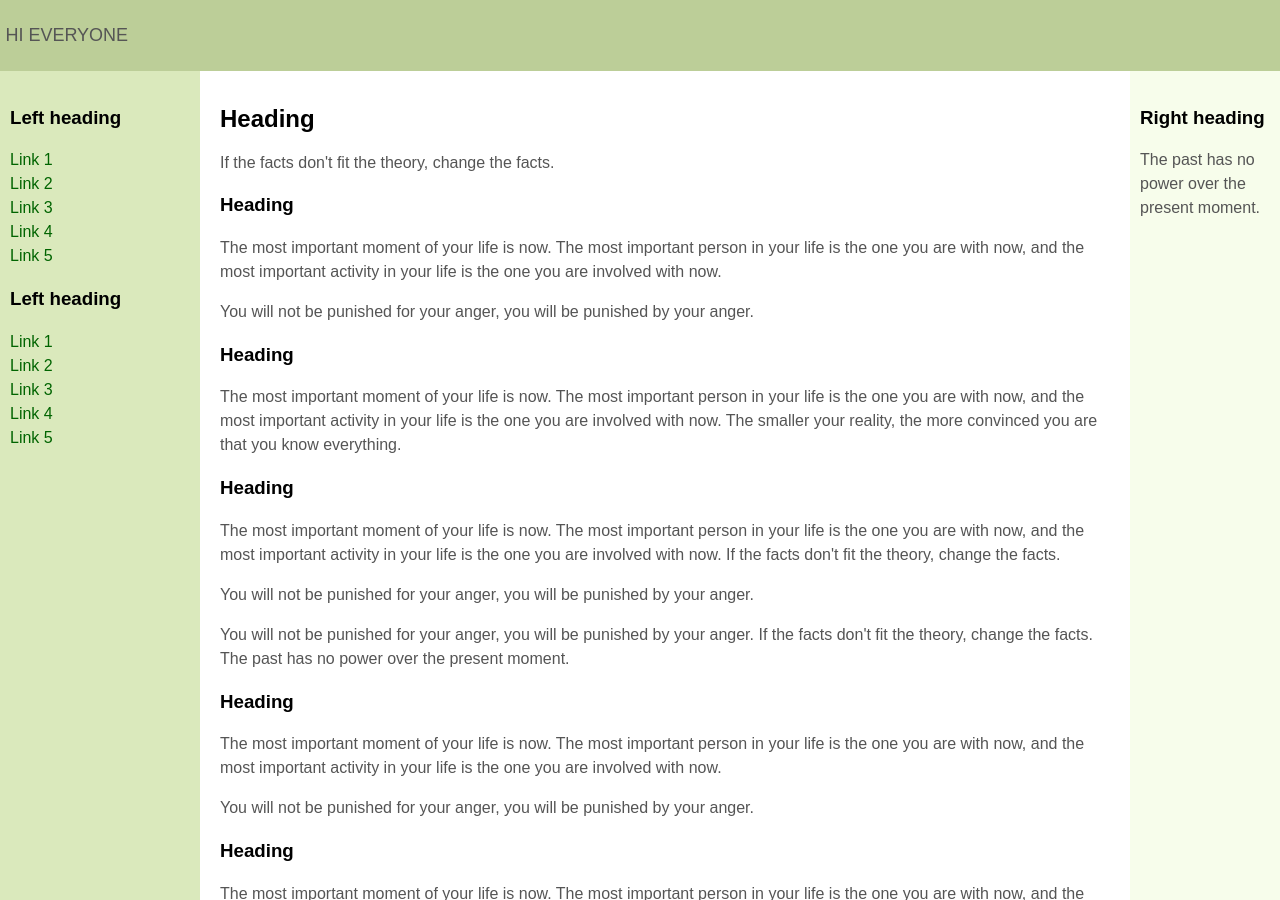
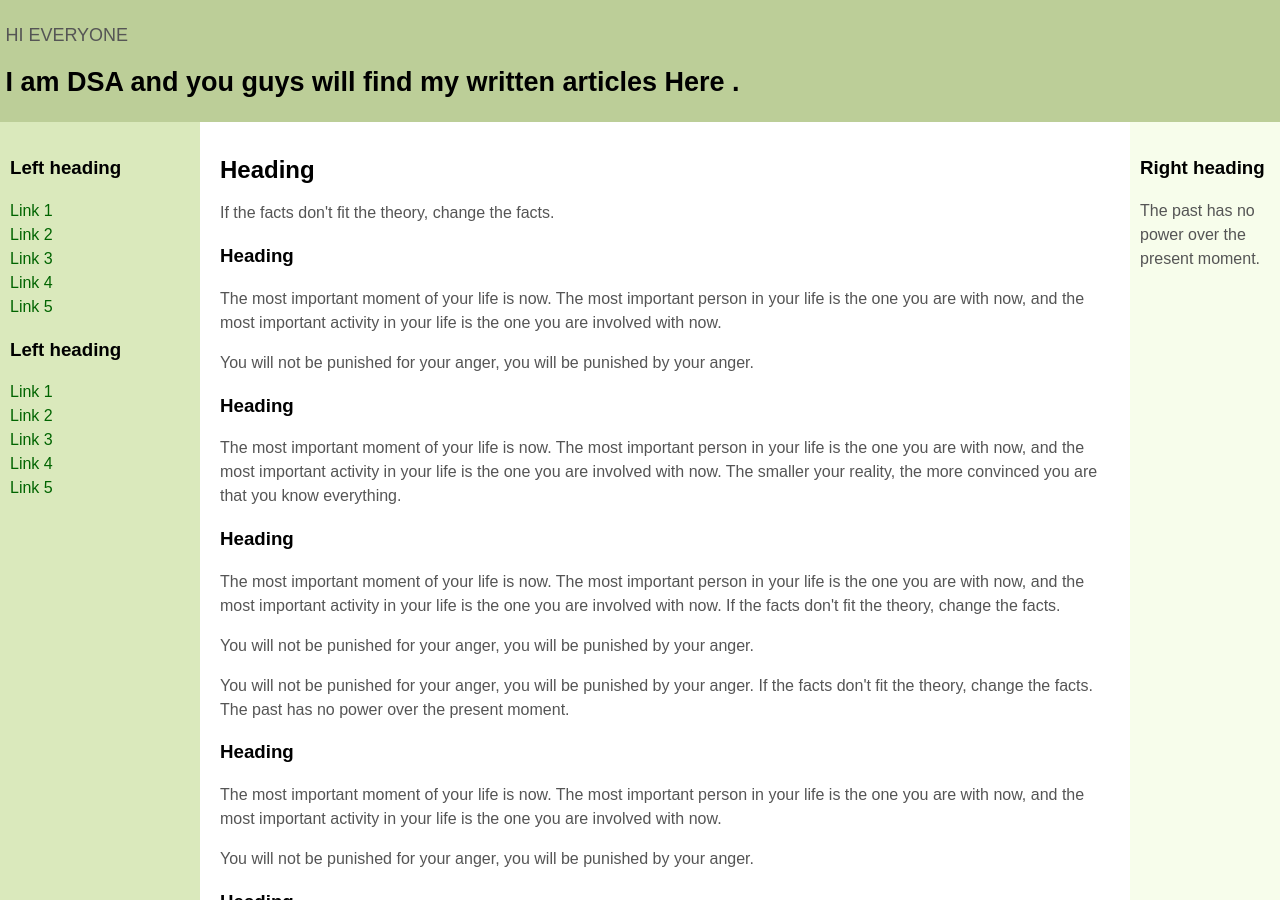
Before and after one commit to Dipanjan98/Old-Portfolio, a Jekyll site: the page index.html, which Jekyll copies as it is, in a window 1280 px wide and 900 px high. Built offline with Jekyll 4.4.1, drawn with Linux system fonts in a browser that asks for light colours.

Commit message:
Update index.html

```diff
--- a/index.html
+++ b/index.html
@@ -136,7 +136,8 @@
 
 <body>
 
-	<header id="header"><p>HI EVERYONE</p></header>
+	<header id="header"><p>HI EVERYONE <H2>I am DSA and you guys will find my written articles Here .</H2>
+</p></header>
 
 	<div id="container">
 
```
